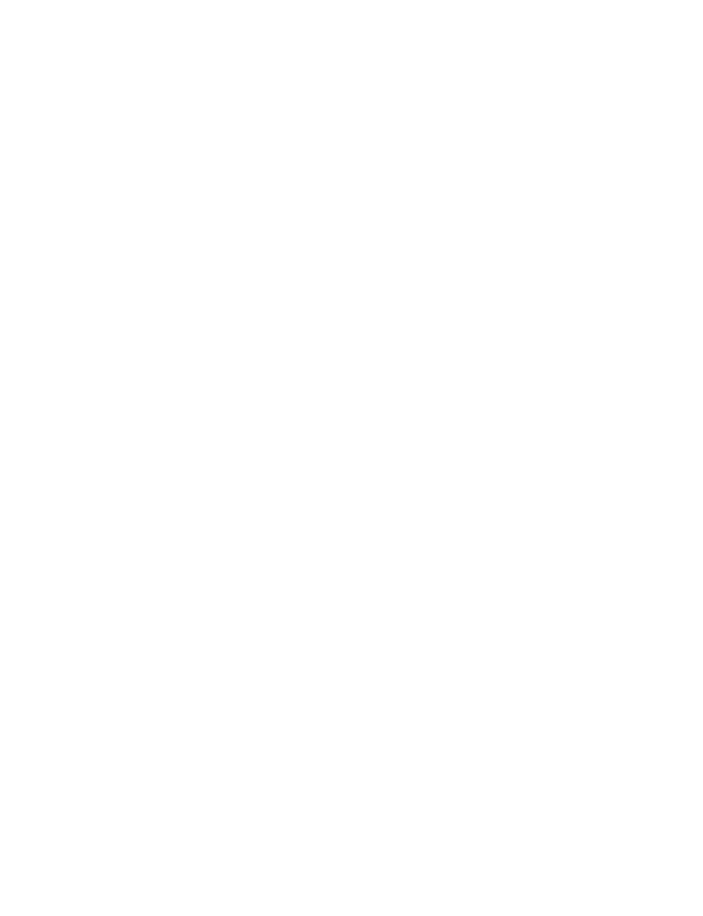
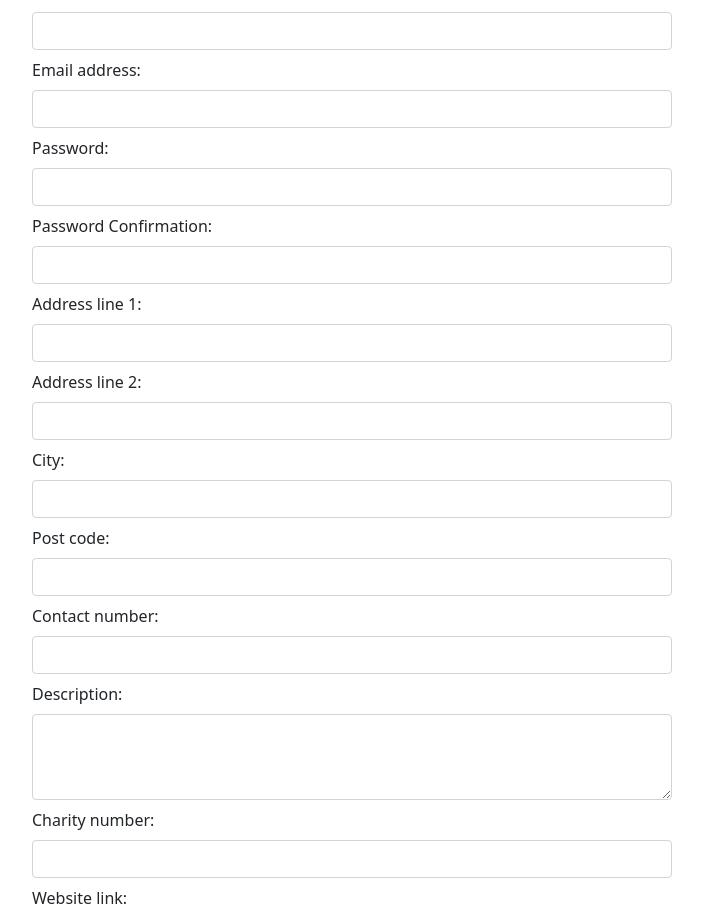
Before and after one commit to Nicola-Carroll/tech_for_good, a React (Create React App) app in the folder client/: page /signup in a window 1280 px wide. Shown: the part 164-1080 px from the top of the page, without its empty margins (288-991 px from the left). Before the commit the page ends 800 px from the top, so only its background shows below. Built offline with nearby package versions, Linux system fonts and the light colour scheme.

Commit message:
Signup form WIP

```diff
--- /dev/null
+++ b/client/src/components/signup-form.component.js
@@ -0,0 +1,162 @@
+import React from 'react';
+
+export default function SignupForm() {
+  function handleSubmit(e) {
+    e.preventDefault();
+  }
+  return (
+    <section className="section w-50 m-auto">
+      <form className="signup-form" onSubmit={handleSubmit}>
+        <div className="form-group">
+          <label className="mt-2 mb-2" htmlFor="username">
+            Username:
+          </label>
+          <input
+            className="form-control"
+            type="string"
+            name="username"
+            id="username"
+            required
+          />
+        </div>
+        <div className="form-group">
+          <label className="mt-2 mb-2" htmlFor="emailAddress">
+            Email address:
+          </label>
+          <input
+            className="form-control"
+            type="string"
+            name="emailAddress"
+            id="emailAddress"
+            required
+          />
+        </div>
+        <div className="form-group">
+          <label className="mt-2 mb-2" htmlFor="password">
+            Password:
+          </label>
+          <input
+            className="form-control"
+            type="string"
+            name="password"
+            id="password"
+            required
+          />
+        </div>
+        <div className="form-group">
+          <label className="mt-2 mb-2" htmlFor="passwordConfirmation">
+            Password Confirmation:
+          </label>
+          <input
+            className="form-control"
+            type="string"
+            name="passwordConfirmation"
+            id="passwordConfirmation"
+            required
+          />
+        </div>
+        <div className="form-group">
+          <label className="mt-2 mb-2" htmlFor="addressLine1">
+            Address line 1:
+          </label>
+          <input
+            className="form-control"
+            type="string"
+            name="addressLine1"
+            id="addressLine1"
+            required
+          />
+        </div>
+        <div className="form-group">
+          <label className="mt-2 mb-2" htmlFor="addressLine2">
+            Address line 2:
+          </label>
+          <input
+            className="form-control"
+            type="string"
+            name="addressLine2"
+            id="addressLine2"
+            required
+          />
+        </div>
+        <div className="form-group">
+          <label className="mt-2 mb-2" htmlFor="city">
+            City:
+          </label>
+          <input
+            className="form-control"
+            type="string"
+            name="city"
+            id="city"
+            required
+          />
+        </div>
+        <div className="form-group">
+          <label className="mt-2 mb-2" htmlFor="postCode">
+            Post code:
+          </label>
+          <input
+            className="form-control"
+            type="string"
+            name="postCode"
+            id="postCode"
+            required
+          />
+        </div>
+        <div className="form-group">
+          <label className="mt-2 mb-2" htmlFor="contactNumber">
+            Contact number:
+          </label>
+          <input
+            className="form-control"
+            type="number"
+            name="contactNumber"
+            id="contactNumber"
+            required
+          />
+        </div>
+        <div className="form-group">
+          <label className="mt-2 mb-2" htmlFor="desc">
+            Description:
+          </label>
+          <textarea
+            className="form-control"
+            type="text"
+            name="desc"
+            id="desc"
+            rows="3"
+          ></textarea>
+        </div>
+        <div className="form-group">
+          <label className="mt-2 mb-2" htmlFor="charityNumber">
+            Charity number:
+          </label>
+          <input
+            className="form-control"
+            type="number"
+            name="charityNumber"
+            id="charityNumber"
+            required
+          />
+        </div>
+        <div className="form-group">
+          <label className="mt-2 mb-2" htmlFor="websiteLink">
+            Website link:
+          </label>
+          <input
+            className="form-control"
+            type="string"
+            name="websiteLink"
+            id="websiteLink"
+            required
+          />
+        </div>
+        <div className="form-submit">
+          <button className="btn btn-outline-success mt-3" type="submit">
+            Create Listing
+          </button>
+        </div>
+      </form>
+    </section>
+  );
+}
--- a/client/src/pages/create-user.component.js
+++ b/client/src/pages/create-user.component.js
@@ -1,10 +1,12 @@
 import React, { Component } from 'react';
+import SignupForm from '../components/signup-form.component.js';
 
 export default class Signup extends Component {
   render() {
     return (
       <div>
-        <p>Create user component</p>
+        <h1 className="text-center">Signup</h1>
+        <SignupForm />
       </div>
     );
   }
```
